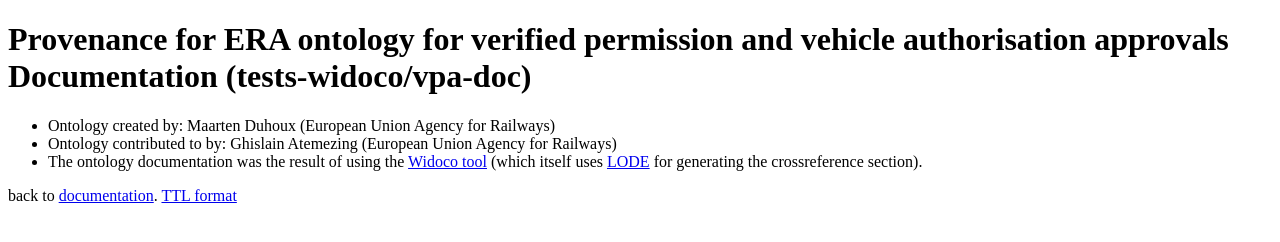
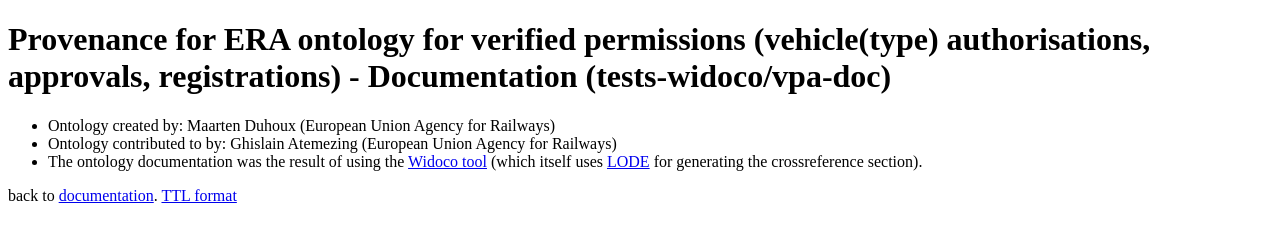
Before and after one commit to gatemezing/Ontology_Workflow_Testing, a plain HTML site: page vpa-doc/doc/provenance/provenance-en.html in a window 1280 px wide. Drawn offline with Linux system fonts and the light colour scheme.

Commit message:
Update provenance-en.html

```diff
--- a/vpa-doc/doc/provenance/provenance-en.html
+++ b/vpa-doc/doc/provenance/provenance-en.html
@@ -7,7 +7,7 @@
 
 <body>
 <div class="head">
-<h1>Provenance for ERA ontology for verified permission and vehicle authorisation approvals Documentation (tests-widoco/vpa-doc)</h1>
+<h1>Provenance for ERA ontology for verified permissions (vehicle(type) authorisations, approvals, registrations) - Documentation (tests-widoco/vpa-doc)</h1>
 <ul>
 	<li>Ontology created by: Maarten Duhoux (European Union Agency for Railways)</li>	<li>Ontology contributed to by: Ghislain Atemezing (European Union Agency for Railways)</li>
 <li>The ontology documentation was the result of using the <a href="https://github.com/dgarijo/Widoco">Widoco tool</a> (which itself uses <a href="http://www.essepuntato.it/lode/">LODE</a> for generating the crossreference section).</li>
```
